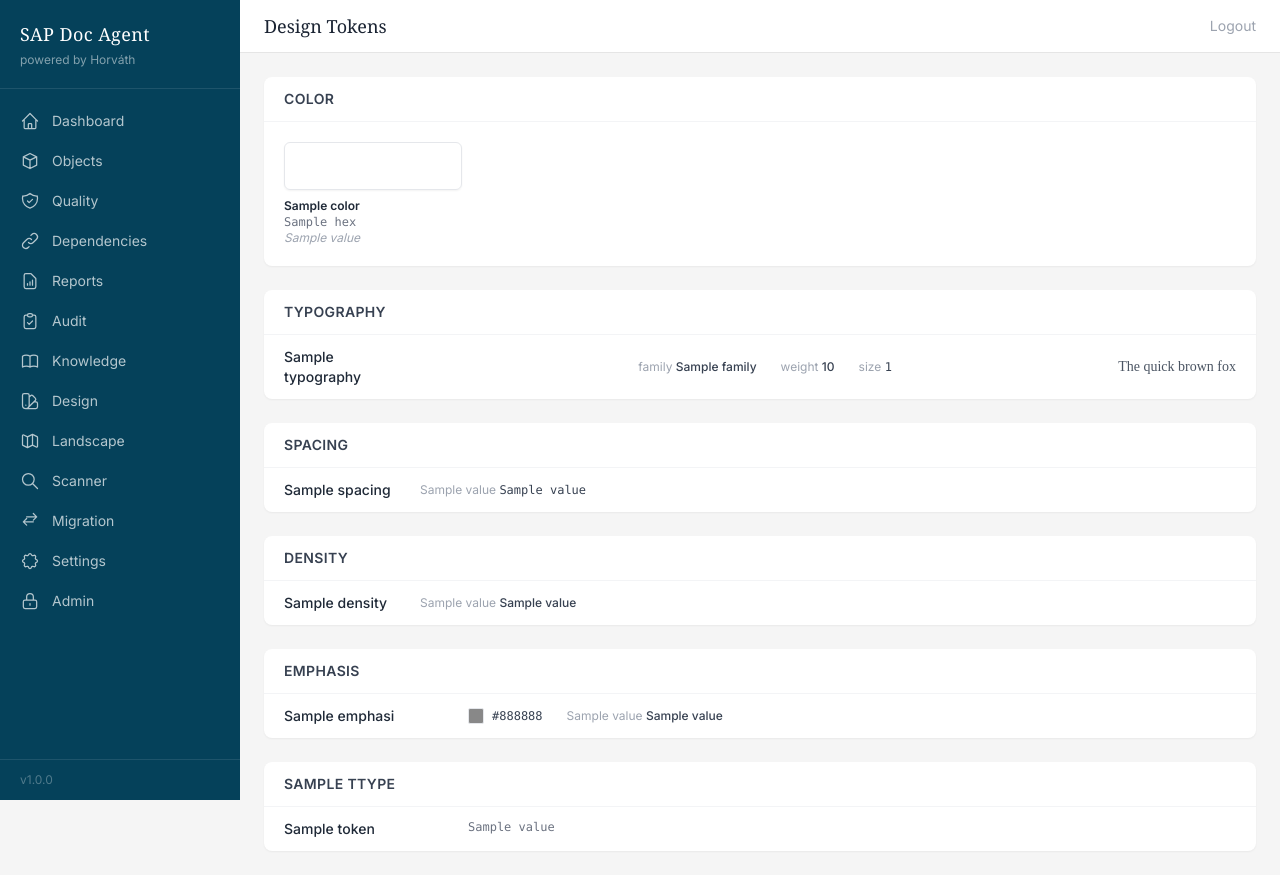
After one commit to hschuettken/sap-doc-agent, a Python web app: template src/spec2sphere/web/templates/partials/design_tokens.html in a window 1280 px wide. The commit adds this page. Run offline with Jinja, Linux system fonts and the light colour scheme; the template is opened without the code that fills it: most values are stand-ins (such as "Sample title", 1, 10 or a date in 2020); some libraries are stand-ins or nearby versions.

Commit message:
fix: close final 4 review gaps (widget archetypes, token browser, design score, tests)
- Seed 11 widget archetypes (spec 8.3): kpi_tile, trend_tile, variance_chart,
  ranked_bar, waterfall_view, driver_table, matrix_table, detail_table,
  commentary_panel, navigation_button, filter_sidebar — each with
  required_bindings, recommended_size, density_compatibility, chart_type_rules
- Design token browser at /ui/design-tokens: resolved profile grouped by type,
  color swatches, typography preview, spacing/density/emphasis key-value display
- Design score in landscape object detail panel: SAC stories/apps scored
  with 6-dimension breakdown bars (green/amber/red thresholds)
- 5 new tests: hash-based incremental scan (unchanged + new), SAC design score
  subcategories, resolve_design_profile with ContextEnvelope + raw UUID

53 tests passing.

Co-Authored-By: Claude Opus 4.6 (1M context) <noreply@anthropic.com>

```diff
--- a/src/spec2sphere/web/templates/base.html
+++ b/src/spec2sphere/web/templates/base.html
@@ -45,6 +45,7 @@
             ("reports", "Reports", "M9 17v-2m3 2v-4m3 4v-6m2 10H7a2 2 0 01-2-2V5a2 2 0 012-2h5.586a1 1 0 01.707.293l5.414 5.414a1 1 0 01.293.707V19a2 2 0 01-2 2z"),
             ("audit", "Audit", "M9 5H7a2 2 0 00-2 2v12a2 2 0 002 2h10a2 2 0 002-2V7a2 2 0 00-2-2h-2M9 5a2 2 0 002 2h2a2 2 0 002-2M9 5a2 2 0 012-2h2a2 2 0 012 2m-6 9l2 2 4-4"),
             ("knowledge", "Knowledge", "M12 6.253v13m0-13C10.832 5.477 9.246 5 7.5 5S4.168 5.477 3 6.253v13C4.168 18.477 5.754 18 7.5 18s3.332.477 4.5 1.253m0-13C13.168 5.477 14.754 5 16.5 5c1.747 0 3.332.477 4.5 1.253v13C19.832 18.477 18.247 18 16.5 18c-1.746 0-3.332.477-4.5 1.253"),
+            ("design-tokens", "Design", "M7 21a4 4 0 01-4-4V5a2 2 0 012-2h4a2 2 0 012 2v12a4 4 0 01-4 4zm0 0h12a2 2 0 002-2v-4a2 2 0 00-2-2h-2.343M11 7.343l1.657-1.657a2 2 0 012.828 0l2.829 2.829a2 2 0 010 2.828l-8.486 8.485M7 17h.01"),
             ("landscape", "Landscape", "M9 20l-5.447-2.724A1 1 0 013 16.382V5.618a1 1 0 011.447-.894L9 7m0 13l6-3m-6 3V7m6 10l4.553 2.276A1 1 0 0021 18.382V7.618a1 1 0 00-.553-.894L15 4m0 13V4m0 0L9 7"),
             ("scanner", "Scanner", "M21 21l-6-6m2-5a7 7 0 11-14 0 7 7 0 0114 0z"),
             ("migration/projects", "Migration", "M8 7h12m0 0l-4-4m4 4l-4 4m0 2H4m0 0l4 4m-4-4l4-4"),
--- /dev/null
+++ b/src/spec2sphere/web/templates/partials/design_tokens.html
@@ -0,0 +1,171 @@
+{% extends "base.html" %}
+{% block title %}Design Tokens — Spec2Sphere{% endblock %}
+{% block page_title %}Design Tokens{% endblock %}
+
+{% block content %}
+<div id="content-inner" class="space-y-6">
+
+  {% if error %}
+  <div class="bg-red-50 border border-red-200 rounded-lg p-4">
+    <p class="text-sm text-red-700"><strong>Error loading tokens:</strong> {{ error }}</p>
+  </div>
+  {% endif %}
+
+  {% if not profile %}
+  <div class="bg-white rounded-lg shadow-sm p-8 text-center">
+    <p class="text-gray-500 text-sm">No design tokens found. Run the seed command to populate Horvath defaults.</p>
+  </div>
+  {% endif %}
+
+  {# ── Color tokens ── #}
+  {% if profile.color %}
+  <div class="bg-white rounded-lg shadow-sm">
+    <div class="px-5 py-3 border-b border-gray-100">
+      <h3 class="font-semibold text-sm text-gray-700 uppercase tracking-wide">Color</h3>
+    </div>
+    <div class="p-5 grid grid-cols-2 sm:grid-cols-3 md:grid-cols-4 lg:grid-cols-5 gap-4">
+      {% for name, value in profile.color.items() %}
+      <div class="flex flex-col gap-2">
+        <div class="h-12 w-full rounded-md border border-gray-200 shadow-sm"
+             style="background-color: {{ value.hex if value.hex is defined else value.get('hex', '#cccccc') }}"></div>
+        <div>
+          <p class="text-xs font-semibold text-gray-800">{{ name }}</p>
+          <p class="font-mono text-xs text-gray-500">{{ value.hex if value.hex is defined else value.get('hex', '') }}</p>
+          {% if value.label is defined %}
+          <p class="text-xs text-gray-400 italic">{{ value.label }}</p>
+          {% elif value.get('label') %}
+          <p class="text-xs text-gray-400 italic">{{ value.get('label') }}</p>
+          {% endif %}
+        </div>
+      </div>
+      {% endfor %}
+    </div>
+  </div>
+  {% endif %}
+
+  {# ── Typography tokens ── #}
+  {% if profile.typography %}
+  <div class="bg-white rounded-lg shadow-sm">
+    <div class="px-5 py-3 border-b border-gray-100">
+      <h3 class="font-semibold text-sm text-gray-700 uppercase tracking-wide">Typography</h3>
+    </div>
+    <div class="divide-y divide-gray-50">
+      {% for name, value in profile.typography.items() %}
+      <div class="px-5 py-3 flex items-center justify-between gap-4">
+        <span class="text-sm font-medium text-gray-800 w-32 flex-shrink-0">{{ name }}</span>
+        <div class="flex flex-wrap gap-x-6 gap-y-1 text-xs text-gray-500">
+          {% if value.family is defined %}
+          <span><span class="text-gray-400">family</span> <span class="font-medium text-gray-700">{{ value.family }}</span></span>
+          {% elif value.get('family') %}
+          <span><span class="text-gray-400">family</span> <span class="font-medium text-gray-700">{{ value.get('family') }}</span></span>
+          {% endif %}
+          {% if value.weight is defined %}
+          <span><span class="text-gray-400">weight</span> <span class="font-medium text-gray-700">{{ value.weight }}</span></span>
+          {% elif value.get('weight') %}
+          <span><span class="text-gray-400">weight</span> <span class="font-medium text-gray-700">{{ value.get('weight') }}</span></span>
+          {% endif %}
+          {% if value.size is defined %}
+          <span><span class="text-gray-400">size</span> <span class="font-mono font-medium text-gray-700">{{ value.size }}</span></span>
+          {% elif value.get('size') %}
+          <span><span class="text-gray-400">size</span> <span class="font-mono font-medium text-gray-700">{{ value.get('size') }}</span></span>
+          {% endif %}
+        </div>
+        <span class="text-sm text-gray-600 hidden sm:block"
+              style="font-family: {{ value.family if value.family is defined else value.get('family', 'inherit') }};
+                     font-weight: {{ value.weight if value.weight is defined else value.get('weight', 400) }};
+                     font-size: {{ value.size if value.size is defined else value.get('size', '0.875rem') }}">
+          The quick brown fox
+        </span>
+      </div>
+      {% endfor %}
+    </div>
+  </div>
+  {% endif %}
+
+  {# ── Spacing tokens ── #}
+  {% if profile.spacing %}
+  <div class="bg-white rounded-lg shadow-sm">
+    <div class="px-5 py-3 border-b border-gray-100">
+      <h3 class="font-semibold text-sm text-gray-700 uppercase tracking-wide">Spacing</h3>
+    </div>
+    <div class="divide-y divide-gray-50">
+      {% for name, value in profile.spacing.items() %}
+      <div class="px-5 py-3 flex items-center gap-6">
+        <span class="text-sm font-medium text-gray-800 w-28 flex-shrink-0">{{ name }}</span>
+        {% for k, v in value.items() %}
+        <span class="text-xs text-gray-500"><span class="text-gray-400">{{ k }}</span> <span class="font-mono font-medium text-gray-700">{{ v }}</span></span>
+        {% endfor %}
+      </div>
+      {% endfor %}
+    </div>
+  </div>
+  {% endif %}
+
+  {# ── Density tokens ── #}
+  {% if profile.density %}
+  <div class="bg-white rounded-lg shadow-sm">
+    <div class="px-5 py-3 border-b border-gray-100">
+      <h3 class="font-semibold text-sm text-gray-700 uppercase tracking-wide">Density</h3>
+    </div>
+    <div class="divide-y divide-gray-50">
+      {% for name, value in profile.density.items() %}
+      <div class="px-5 py-3 flex items-center gap-6 flex-wrap">
+        <span class="text-sm font-medium text-gray-800 w-28 flex-shrink-0">{{ name }}</span>
+        {% for k, v in value.items() %}
+        <span class="text-xs text-gray-500"><span class="text-gray-400">{{ k }}</span> <span class="font-medium text-gray-700">{{ v }}</span></span>
+        {% endfor %}
+      </div>
+      {% endfor %}
+    </div>
+  </div>
+  {% endif %}
+
+  {# ── Emphasis tokens ── #}
+  {% if profile.emphasis %}
+  <div class="bg-white rounded-lg shadow-sm">
+    <div class="px-5 py-3 border-b border-gray-100">
+      <h3 class="font-semibold text-sm text-gray-700 uppercase tracking-wide">Emphasis</h3>
+    </div>
+    <div class="divide-y divide-gray-50">
+      {% for name, value in profile.emphasis.items() %}
+      <div class="px-5 py-3 flex items-center gap-6 flex-wrap">
+        <span class="text-sm font-medium text-gray-800 w-40 flex-shrink-0">{{ name }}</span>
+        {% if value.color is defined or value.get('color') %}
+        {% set col = value.color if value.color is defined else value.get('color') %}
+        <span class="inline-flex items-center gap-2 text-xs text-gray-500">
+          <span class="inline-block h-4 w-4 rounded-sm border border-gray-200" style="background-color: {{ col }}"></span>
+          <span class="font-mono text-gray-700">{{ col }}</span>
+        </span>
+        {% endif %}
+        {% for k, v in value.items() %}
+        {% if k != 'color' %}
+        <span class="text-xs text-gray-500"><span class="text-gray-400">{{ k }}</span> <span class="font-medium text-gray-700">{{ v }}</span></span>
+        {% endif %}
+        {% endfor %}
+      </div>
+      {% endfor %}
+    </div>
+  </div>
+  {% endif %}
+
+  {# ── Any other token types not in the standard set ── #}
+  {% for ttype, tokens in profile.items() %}
+  {% if ttype not in ['color', 'typography', 'spacing', 'density', 'emphasis'] %}
+  <div class="bg-white rounded-lg shadow-sm">
+    <div class="px-5 py-3 border-b border-gray-100">
+      <h3 class="font-semibold text-sm text-gray-700 uppercase tracking-wide">{{ ttype | replace('_', ' ') | title }}</h3>
+    </div>
+    <div class="divide-y divide-gray-50">
+      {% for name, value in tokens.items() %}
+      <div class="px-5 py-3 flex items-start gap-6 flex-wrap">
+        <span class="text-sm font-medium text-gray-800 w-40 flex-shrink-0">{{ name }}</span>
+        <span class="text-xs text-gray-500 font-mono">{{ value }}</span>
+      </div>
+      {% endfor %}
+    </div>
+  </div>
+  {% endif %}
+  {% endfor %}
+
+</div>
+{% endblock %}
```
Also changed, not shown: src/spec2sphere/core/design_system/archetypes.py (+125 -1 lines), src/spec2sphere/web/core_routes.py (+97 -12 lines), tests/test_session2_intelligence_core.py (+140 -0 lines).
